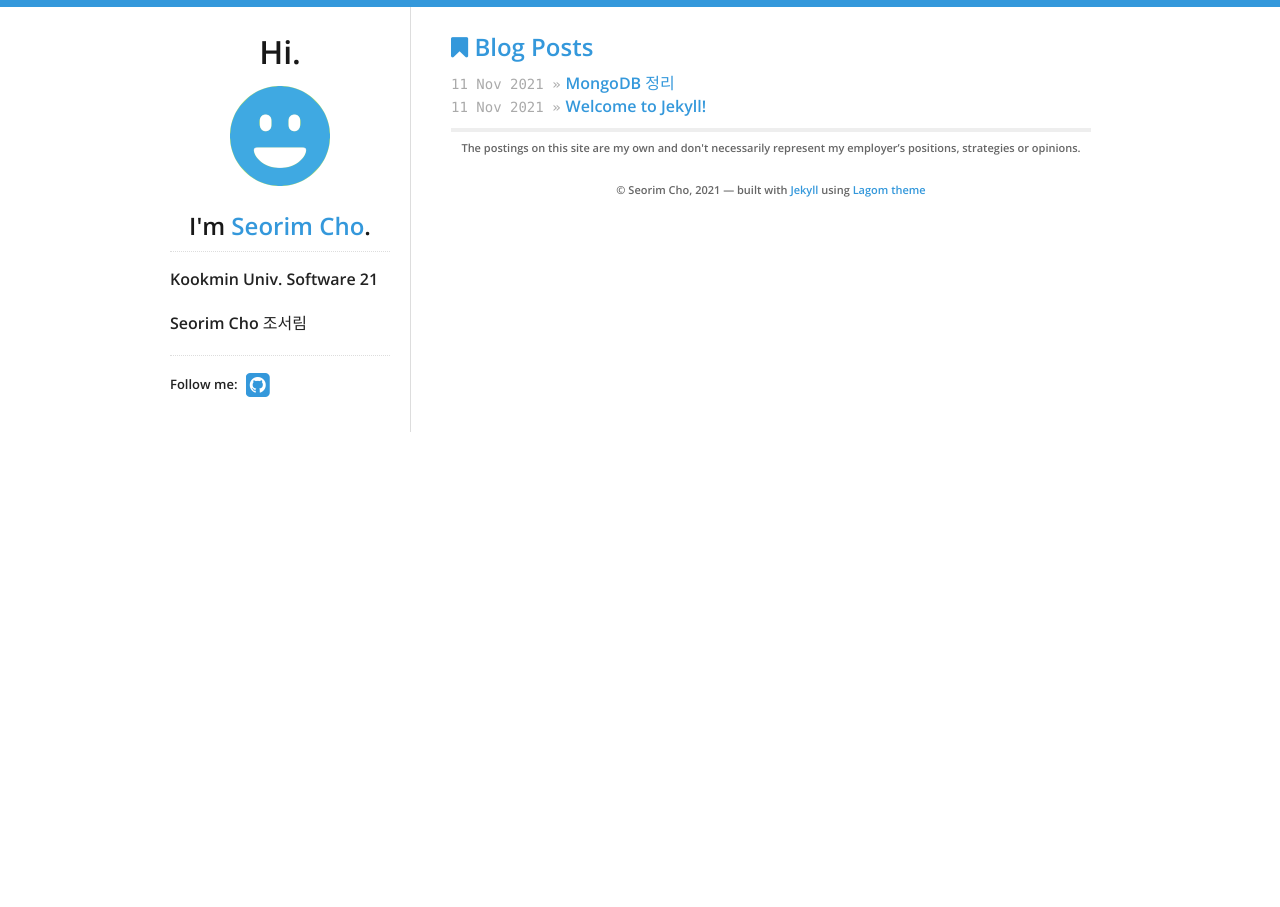
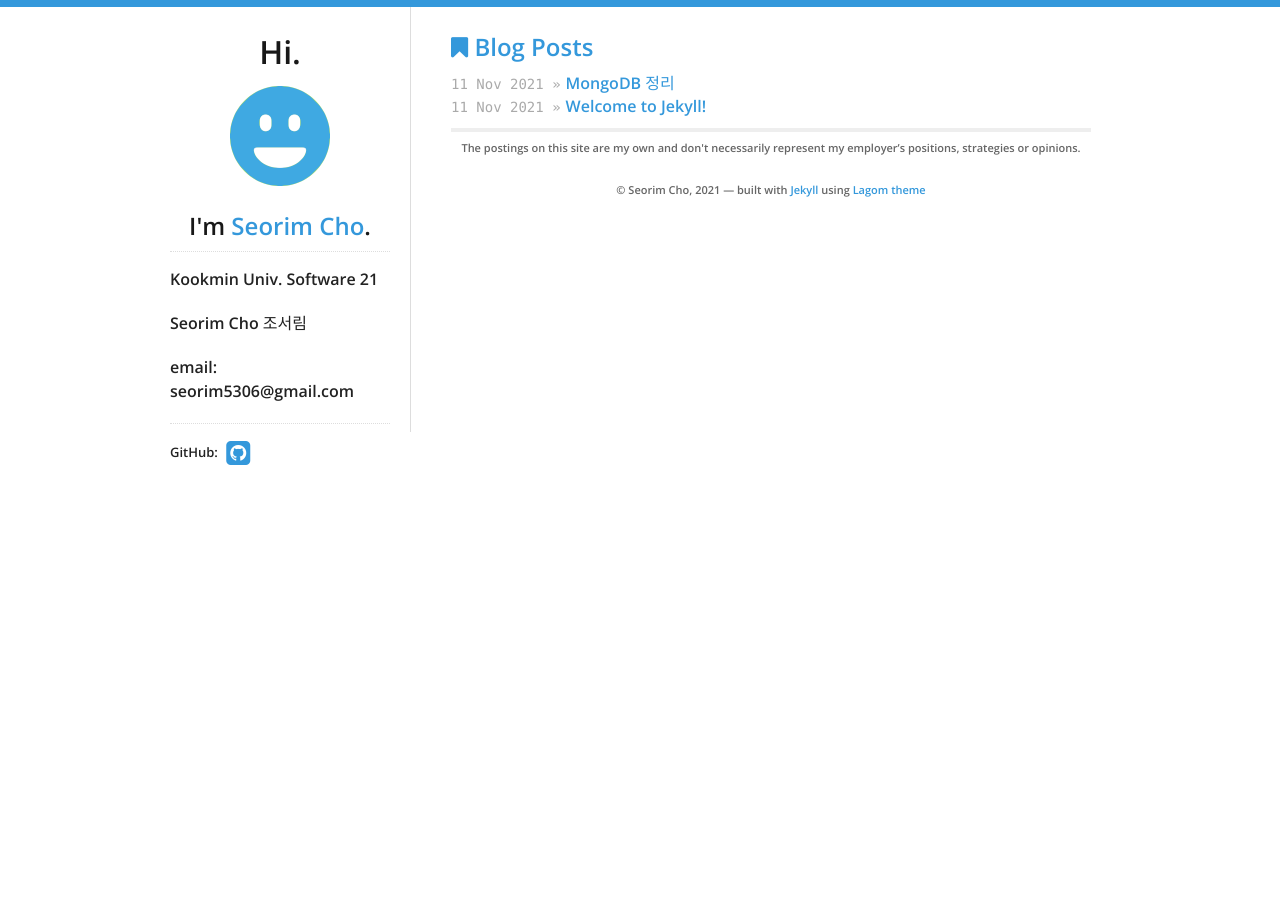
Before and after one commit to srcho01/srcho01.github.io, a Jekyll site: the page built from index.html, in a window 1280 px wide. Built offline with Jekyll 4.4.1, drawn with Linux system fonts in a browser that asks for light colours.

Commit message:
Add information

```diff
--- a/_includes/sidebar.html
+++ b/_includes/sidebar.html
@@ -11,6 +11,7 @@
   <div id="bio">
     <p>Kookmin Univ. Software 21</p>
     <p>Seorim Cho 조서림</p>
+    <p>email: seorim5306@gmail.com</p>
   </div>
   <div id="social">
     {% include social.html %}
--- a/_includes/social.html
+++ b/_includes/social.html
@@ -1,4 +1,4 @@
-Follow me:
+GitHub:
 <div id="stalker">
   {% if site.data.theme.social.github %}
   <a title="{{ site.data.theme.social.github }} on Github" href="https://github.com/{{ site.data.theme.social.github }}">
```
